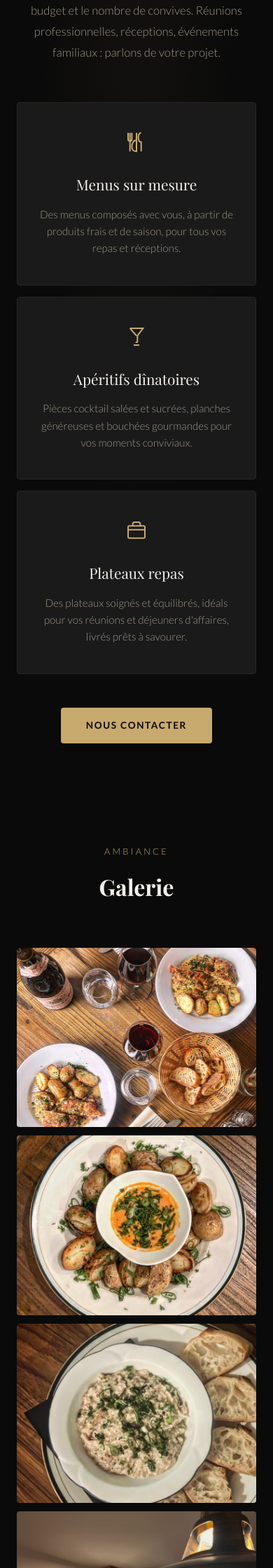
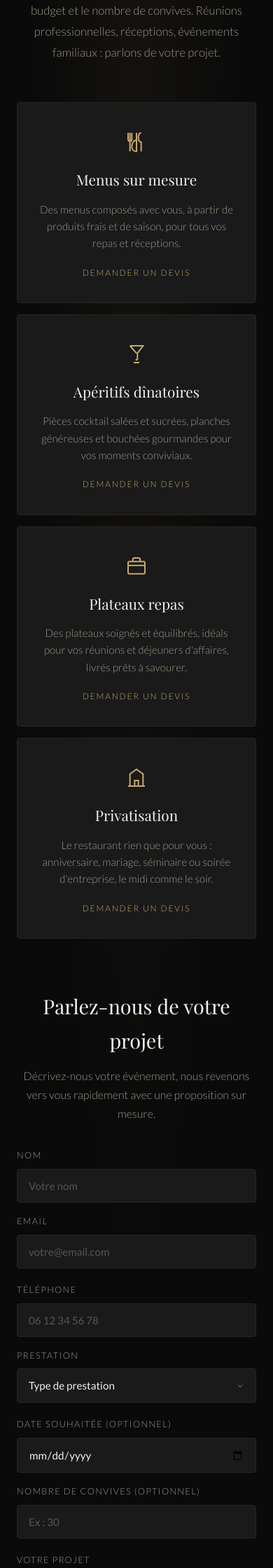
Before and after one commit to renesenses/LeTremouille, a PHP site: page / in a window 390 px wide. Shown: the part 3448-5688 px from the top of the page at 70% size. Run offline with PHP 8.4, Linux system fonts and the light colour scheme; some web fonts are replaced.

Commit message:
Traiteur : encart Privatisation, encarts cliquables et formulaire de demande
- Quatre encarts (menus, apéritifs, plateaux, privatisation) cliquables :
  le clic pré-sélectionne la prestation et amène au formulaire #devis
- Formulaire de demande sous les encarts (nom, email, téléphone,
  prestation, date et convives optionnels, message)
- API : nouvelle route POST /contact (notification au restaurant +
  accusé de réception au client via Resend)

Co-Authored-By: Claude Fable 5.1 <noreply@anthropic.com>

```diff
--- a/index.html
+++ b/index.html
@@ -369,24 +369,79 @@
             </div>
             <p class="traiteur-intro">Menus, apéritifs dînatoires, plateaux repas… Nous composons chaque prestation entièrement sur mesure, selon vos envies, votre budget et le nombre de convives. Réunions professionnelles, réceptions, événements familiaux : parlons de votre projet.</p>
             <div class="traiteur-grid">
-                <div class="traiteur-card">
+                <a href="#devis" class="traiteur-card" data-prestation="Menus sur mesure">
                     <svg width="32" height="32" viewBox="0 0 24 24" fill="none" stroke="currentColor" stroke-width="1.5"><path d="M3 2v7c0 1.1.9 2 2 2h0c1.1 0 2-.9 2-2V2M5 2v20M12 2v20c-3 0-5-2-5-5 0-4 2-7 5-7"/><path d="M17 2c-1.5 0-3 1.5-3 5s1.5 5 3 5v10"/></svg>
                     <h3>Menus sur mesure</h3>
                     <p>Des menus composés avec vous, à partir de produits frais et de saison, pour tous vos repas et réceptions.</p>
-                </div>
-                <div class="traiteur-card">
+                    <span class="traiteur-card-link">Demander un devis</span>
+                </a>
+                <a href="#devis" class="traiteur-card" data-prestation="Apéritif dînatoire">
                     <svg width="32" height="32" viewBox="0 0 24 24" fill="none" stroke="currentColor" stroke-width="1.5"><path d="M5 3h14l-6 8v7M13 18h-2M9 21h6M5 3l7 8"/></svg>
                     <h3>Apéritifs dînatoires</h3>
                     <p>Pièces cocktail salées et sucrées, planches généreuses et bouchées gourmandes pour vos moments conviviaux.</p>
-                </div>
-                <div class="traiteur-card">
+                    <span class="traiteur-card-link">Demander un devis</span>
+                </a>
+                <a href="#devis" class="traiteur-card" data-prestation="Plateaux repas">
                     <svg width="32" height="32" viewBox="0 0 24 24" fill="none" stroke="currentColor" stroke-width="1.5"><rect x="3" y="7" width="18" height="13" rx="1.5"/><path d="M3 11h18M8 7V5a2 2 0 012-2h4a2 2 0 012 2v2"/></svg>
                     <h3>Plateaux repas</h3>
                     <p>Des plateaux soignés et équilibrés, idéals pour vos réunions et déjeuners d'affaires, livrés prêts à savourer.</p>
-                </div>
+                    <span class="traiteur-card-link">Demander un devis</span>
+                </a>
+                <a href="#devis" class="traiteur-card" data-prestation="Privatisation">
+                    <svg width="32" height="32" viewBox="0 0 24 24" fill="none" stroke="currentColor" stroke-width="1.5"><path d="M3 21h18M5 21V8l7-5 7 5v13M10 21v-6h4v6"/><path d="M12 11h.01"/></svg>
+                    <h3>Privatisation</h3>
+                    <p>Le restaurant rien que pour vous : anniversaire, mariage, séminaire ou soirée d'entreprise, le midi comme le soir.</p>
+                    <span class="traiteur-card-link">Demander un devis</span>
+                </a>
             </div>
-            <div class="traiteur-cta">
-                <a href="#contact" class="btn btn-primary">Nous contacter</a>
+            <div class="devis-wrapper" id="devis">
+                <h3 class="devis-title">Parlez-nous de votre projet</h3>
+                <p class="devis-subtitle">Décrivez-nous votre événement, nous revenons vers vous rapidement avec une proposition sur mesure.</p>
+                <form class="devis-form" id="devisForm">
+                    <input type="text" name="_honey" style="display:none">
+                    <div class="form-row">
+                        <div class="form-group">
+                            <label for="devis-name">Nom</label>
+                            <input type="text" id="devis-name" name="name" required placeholder="Votre nom">
+                        </div>
+                        <div class="form-group">
+                            <label for="devis-email">Email</label>
+                            <input type="email" id="devis-email" name="email" required placeholder="votre@email.com">
+                        </div>
+                    </div>
+                    <div class="form-row">
+                        <div class="form-group">
+                            <label for="devis-phone">Téléphone</label>
+                            <input type="tel" id="devis-phone" name="phone" required placeholder="06 12 34 56 78" pattern="^(?:(?:\+33|0033|0)\s*[1-9])(?:[\s.-]*\d{2}){4}$" title="Numéro de téléphone français valide (ex: 06 12 34 56 78)">
+                        </div>
+                        <div class="form-group">
+                            <label for="devis-prestation">Prestation</label>
+                            <select id="devis-prestation" name="prestation" required>
+                                <option value="">Type de prestation</option>
+                                <option value="Menus sur mesure">Menus sur mesure</option>
+                                <option value="Apéritif dînatoire">Apéritif dînatoire</option>
+                                <option value="Plateaux repas">Plateaux repas</option>
+                                <option value="Privatisation">Privatisation</option>
+                                <option value="Autre">Autre demande</option>
+                            </select>
+                        </div>
+                    </div>
+                    <div class="form-row">
+                        <div class="form-group">
+                            <label for="devis-date">Date souhaitée (optionnel)</label>
+                            <input type="date" id="devis-date" name="date">
+                        </div>
+                        <div class="form-group">
+                            <label for="devis-guests">Nombre de convives (optionnel)</label>
+                            <input type="number" id="devis-guests" name="guests" min="1" max="999" placeholder="Ex : 30">
+                        </div>
+                    </div>
+                    <div class="form-group full-width">
+                        <label for="devis-message">Votre projet</label>
+                        <textarea id="devis-message" name="message" rows="4" required placeholder="Type d'événement, lieu, envies particulières, budget indicatif…"></textarea>
+                    </div>
+                    <button type="submit" class="btn btn-primary btn-full">Envoyer ma demande</button>
+                </form>
             </div>
         </div>
     </section>
--- a/script.js
+++ b/script.js
@@ -49,7 +49,7 @@ document.querySelectorAll('a[href^="#"]').forEach(anchor => {
 
 // ===== SCROLL REVEAL =====
 const revealElements = document.querySelectorAll(
-    '.about-grid, .menu-tabs, .menu-content, .traiteur-intro, .traiteur-grid, .gallery-grid, .reservation-form, .contact-grid, .section-header'
+    '.about-grid, .menu-tabs, .menu-content, .traiteur-intro, .traiteur-grid, .devis-wrapper, .gallery-grid, .reservation-form, .contact-grid, .section-header'
 );
 
 revealElements.forEach(el => el.classList.add('reveal'));
@@ -229,6 +229,68 @@ form.addEventListener('submit', (e) => {
     });
 });
 
+// ===== TRAITEUR / PRIVATISATION : DEMANDE DE DEVIS =====
+const devisForm = document.getElementById('devisForm');
+const devisPrestation = document.getElementById('devis-prestation');
+const devisDate = document.getElementById('devis-date');
+const CONTACT_URL = 'https://api.letremouille.fr/contact';
+
+devisDate.setAttribute('min', today);
+
+// Clic sur un encart : pré-sélectionner la prestation (le défilement vers #devis est géré plus haut)
+document.querySelectorAll('.traiteur-card[data-prestation]').forEach(card => {
+    card.addEventListener('click', () => {
+        devisPrestation.value = card.dataset.prestation;
+    });
+});
+
+let lastDevisTime = 0;
+
+devisForm.addEventListener('submit', (e) => {
+    e.preventDefault();
+
+    const now = Date.now();
+    if (now - lastDevisTime < MIN_SUBMIT_INTERVAL) {
+        alert('Veuillez patienter avant d\'envoyer une nouvelle demande.');
+        return;
+    }
+
+    const formData = new FormData(devisForm);
+    const data = Object.fromEntries(formData);
+    if (data._honey) return;
+
+    const submitBtn = devisForm.querySelector('button[type="submit"]');
+    const existingError = devisForm.querySelector('.form-error');
+    if (existingError) existingError.remove();
+
+    submitBtn.textContent = 'Envoi en cours...';
+    submitBtn.disabled = true;
+    lastDevisTime = now;
+
+    fetch(CONTACT_URL, {
+        method: 'POST',
+        body: formData,
+    }).then(response => {
+        if (!response.ok) throw new Error(response.status);
+        return response.json();
+    }).then(() => {
+        devisForm.innerHTML = `
+            <div class="form-success">
+                <h3>Merci ${data.name} !</h3>
+                <p>Votre demande « ${data.prestation} » a bien été envoyée.<br>
+                Nous revenons vers vous très rapidement.</p>
+            </div>
+        `;
+    }).catch(() => {
+        submitBtn.textContent = 'Envoyer ma demande';
+        submitBtn.disabled = false;
+        const err = document.createElement('div');
+        err.className = 'form-error';
+        err.innerHTML = 'Une erreur est survenue. Veuillez réessayer ou nous écrire à <a href="mailto:contact@letremouille.com">contact@letremouille.com</a>.';
+        devisForm.insertBefore(err, submitBtn);
+    });
+});
+
 // ===== ACTIVE NAV LINK HIGHLIGHT =====
 const sections = document.querySelectorAll('section[id]');
 
--- a/style.css
+++ b/style.css
@@ -490,16 +490,22 @@ section {
 
 .traiteur-grid {
     display: grid;
-    grid-template-columns: repeat(3, 1fr);
+    grid-template-columns: repeat(4, 1fr);
     gap: 24px;
 }
 
 .traiteur-card {
+    display: flex;
+    flex-direction: column;
+    align-items: center;
     background: var(--color-bg-card);
     border: 1px solid var(--color-border);
     border-radius: var(--radius);
-    padding: 40px 28px;
+    padding: 40px 24px 32px;
     text-align: center;
+    color: inherit;
+    text-decoration: none;
+    cursor: pointer;
     transition: border-color var(--transition), transform var(--transition);
 }
 
@@ -527,9 +533,40 @@ section {
     line-height: 1.6;
 }
 
-.traiteur-cta {
+.traiteur-card-link {
+    margin-top: auto;
+    padding-top: 20px;
+    font-size: 0.75rem;
+    text-transform: uppercase;
+    letter-spacing: 0.15em;
+    color: var(--color-accent);
+    transition: color var(--transition);
+}
+
+.traiteur-card:hover .traiteur-card-link {
+    color: var(--color-accent-light);
+}
+
+/* Formulaire de demande traiteur / privatisation */
+.devis-wrapper {
+    max-width: 650px;
+    margin: 72px auto 0;
+    scroll-margin-top: 100px;
+}
+
+.devis-title {
+    font-family: var(--font-display);
+    font-size: 1.8rem;
+    font-weight: 400;
     text-align: center;
-    margin-top: 48px;
+    margin-bottom: 12px;
+}
+
+.devis-subtitle {
+    text-align: center;
+    color: var(--color-text-muted);
+    line-height: 1.7;
+    margin-bottom: 36px;
 }
 
 /* ===== GALLERY ===== */
@@ -859,6 +896,12 @@ section {
 }
 
 /* ===== RESPONSIVE ===== */
+@media (max-width: 1024px) {
+    .traiteur-grid {
+        grid-template-columns: repeat(2, 1fr);
+    }
+}
+
 @media (max-width: 768px) {
     .nav-toggle {
         display: flex;
```
Also changed, not shown: api/index.php (+142 -16 lines).
